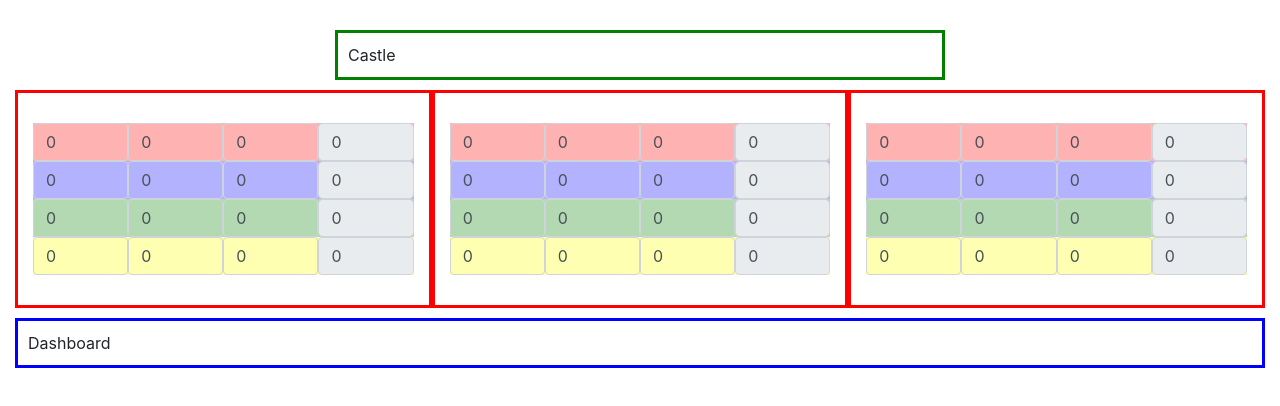
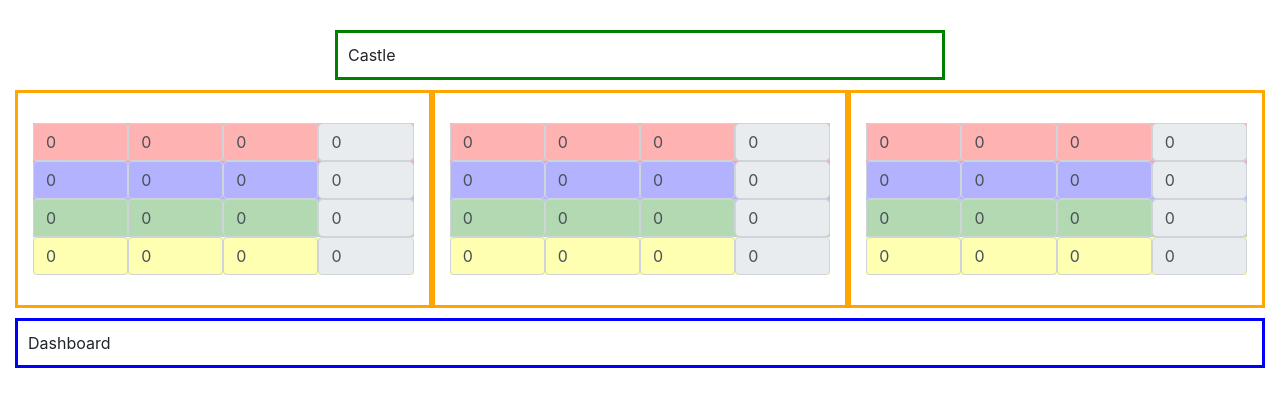
Before and after one commit to azucco/three-battles-client, a React app: page / in a window 1280 px wide. Shown: the top 406 px of the page. Built offline with nearby package versions, Linux system fonts and the light colour scheme.

Commit message:
local test commit

```diff
--- a/src/styles/battle.css
+++ b/src/styles/battle.css
@@ -1,5 +1,5 @@
 .battle {
-    border: 3px solid red;
+    border: 3px solid orange;
     padding: 30px;
     margin-bottom: 10px;
     margin-top: 10px;
```
